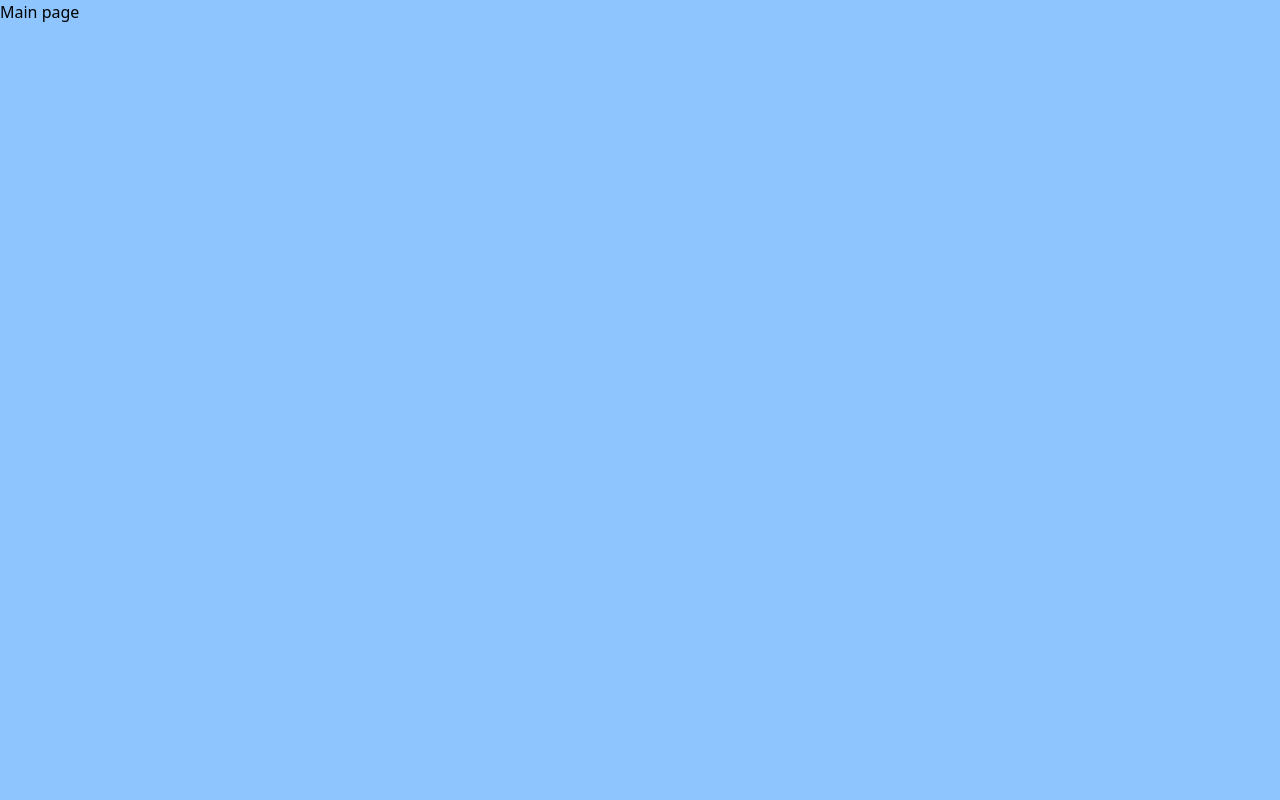
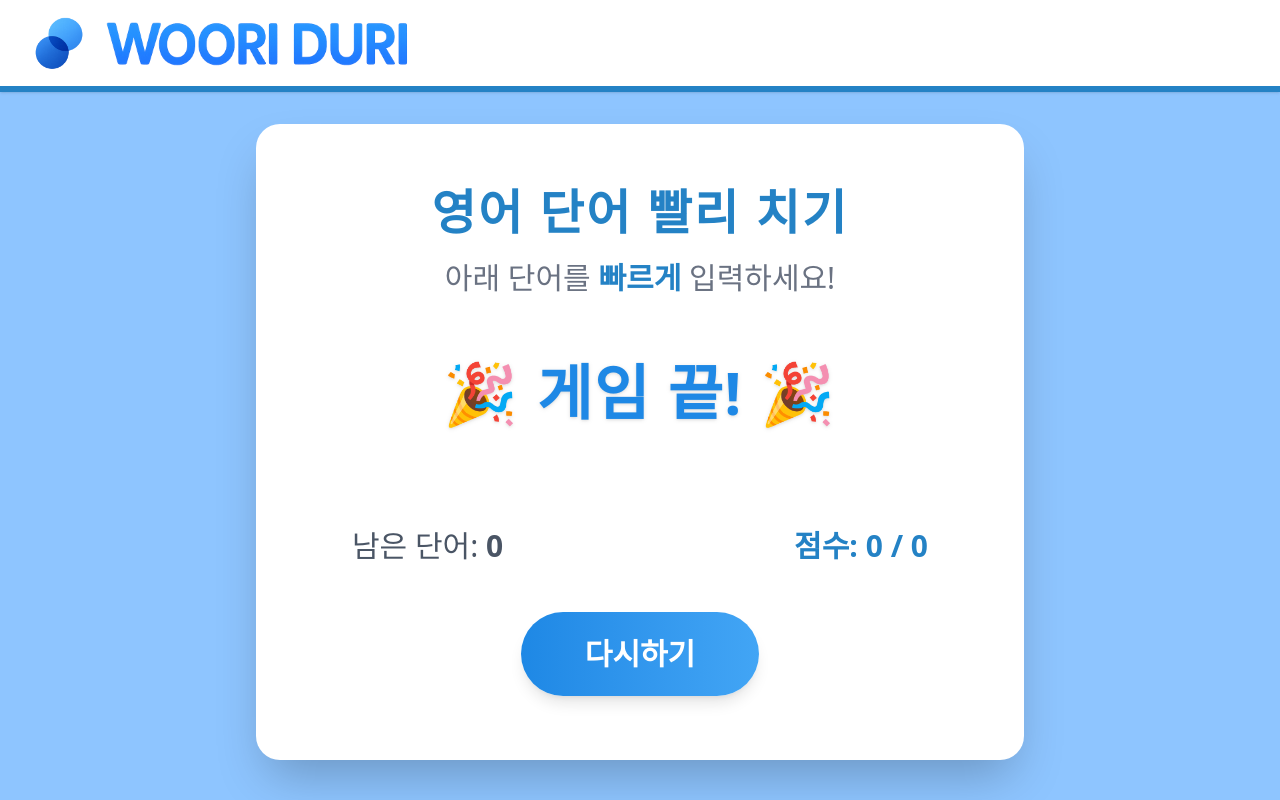
Before and after one commit to ehgkals/Woori-Duri, a Next.js app: page /game in a window 1280 px wide. Built offline with nearby package versions, Linux system fonts and the light colour scheme; no server answers.

Commit message:
영어 단어 빨리 치기 게임 구현 및 Socket IO Context로 리팩토링

```diff
--- a/app/game/page.js
+++ b/app/game/page.js
@@ -1,3 +1,31 @@
+import Game from "@/components/game/Game";
+
 export default function GamePage() {
-  return <p>Main page</p>;
+  return (
+    <>
+      <header
+        className="w-full py-4 px-8 flex items-center justify-between shadow"
+        style={{
+          background: "#fff",
+          borderBottom: "6px solid #2482c5",
+          fontFamily:
+            "'Pretendard', 'Malgun Gothic', 'Apple SD Gothic Neo', sans-serif",
+        }}
+      >
+        <div className="flex items-end gap-4">
+          <img
+            src="/wooriduri-icon.png"
+            alt="WOORI DURI 아이콘"
+            className="h-[54px] w-[54px] object-contain block"
+          />
+          <img
+            src="/wooriduri-logo.png"
+            alt="WOORI DURI 로고"
+            className="h-13 object-contain block"
+          />
+        </div>
+      </header>
+      <Game />
+    </>
+  );
 }
--- a/app/globals.css
+++ b/app/globals.css
@@ -1 +1,22 @@
 @import "tailwindcss";
+
+@keyframes shake {
+  0% {
+    transform: translateX(0);
+  }
+  25% {
+    transform: translateX(-6px);
+  }
+  50% {
+    transform: translateX(6px);
+  }
+  75% {
+    transform: translateX(-3px);
+  }
+  100% {
+    transform: translateX(0);
+  }
+}
+.animate-shake {
+  animation: shake 0.2s;
+}
--- a/app/layout.js
+++ b/app/layout.js
@@ -1,9 +1,19 @@
+import { SocketProvider } from "@/context/SocketContext";
 import "./globals.css";
+
+export const metadata = {
+  title: "WOORI DURI",
+  icons: {
+    icon: "/wooriduri-icon.png",
+  },
+};
 
 export default function RootLayout({ children }) {
   return (
     <html lang="en" className="h-full">
-      <body className="min-h-screen bg-blue-300">{children}</body>
+      <body className="min-h-screen bg-blue-300">
+        <SocketProvider>{children}</SocketProvider>
+      </body>
     </html>
   );
 }
--- a/app/page.js
+++ b/app/page.js
@@ -2,19 +2,12 @@
 
 import Header from "@/components/Header";
 import SeatingChart from "@/components/seating-chart/SeatingChart";
-import { useRef } from "react";
 
 export default function Home() {
-  const readyTriggerRef = useRef(null);
-
-  const handleReadyClick = () => {
-    if (readyTriggerRef.current) readyTriggerRef.current();
-  };
-
   return (
     <div>
-      <Header onReadyClick={handleReadyClick} />
-      <SeatingChart readyTriggerRef={readyTriggerRef} />
+      <Header />
+      <SeatingChart />
     </div>
   );
 }
--- a/components/Header.jsx
+++ b/components/Header.jsx
@@ -1,6 +1,15 @@
+"use client";
+
+import { useSocket } from "@/context/SocketContext";
 import React from "react";
 
-const Header = ({ onReadyClick }) => {
+const Header = () => {
+  const socket = useSocket();
+
+  const handleReadyClick = () => {
+    if (socket) socket.emit("requestReady");
+  };
+
   return (
     <header
       className="w-full py-4 px-8 flex items-center justify-between shadow"
@@ -20,7 +29,7 @@ const Header = ({ onReadyClick }) => {
         <img
           src="/wooriduri-logo.png"
           alt="WOORI DURI 로고"
-          className="h-13 object-contain block"
+          className="h-14 object-contain block"
         />
       </div>
 
@@ -35,7 +44,7 @@ const Header = ({ onReadyClick }) => {
           letterSpacing: "1px",
         }}
         type="button"
-        onClick={onReadyClick}
+        onClick={handleReadyClick}
       >
         우리 함께
       </button>
--- a/components/game/Game.jsx
+++ b/components/game/Game.jsx
@@ -0,0 +1,104 @@
+"use client";
+
+const { useState, useEffect, useRef } = require("react");
+
+const WORD_COUNT = 20;
+const WORD_API_URL = `https://random-word-api.herokuapp.com/word?number=${WORD_COUNT}`;
+
+const Game = () => {
+  const [words, setWords] = useState([]);
+  const [currentWord, setCurrentWord] = useState(0);
+  const [score, setScore] = useState(0);
+  const [inputValue, setInputValue] = useState("");
+  const [inputError, setInputError] = useState(false);
+
+  useEffect(() => {
+    fetch(WORD_API_URL)
+      .then((res) => res.json())
+      .then((data) => setWords(data));
+  }, []);
+
+  useEffect(() => {
+    setInputValue("");
+    setInputError(false);
+  }, [currentWord, words]);
+
+  const handleEnter = (e) => {
+    if (e.key === "Enter" || e.key === " ") {
+      if (!inputValue.trim()) return;
+
+      if (inputValue.trim() === words[currentWord]) {
+        setScore((score) => score + 1);
+        setCurrentWord((current) => current + 1);
+        setInputError(false);
+        setInputValue("");
+      } else {
+        setInputError(true);
+        setTimeout(() => setInputError(false), 500);
+      }
+    }
+  };
+
+  return (
+    <div className="flex flex-col items-center justify-center min-h-[700px] w-full">
+      <div className="w-full max-w-3xl bg-white shadow-2xl rounded-3xl px-24 py-16 flex flex-col items-center">
+        <div className="text-[#2482c5] text-5xl font-extrabold mb-6 tracking-wider">
+          영어 단어 빨리 치기
+        </div>
+        <div className="mb-10 text-3xl text-gray-500">
+          아래 단어를 <span className="font-bold text-[#2482c5]">빠르게</span>{" "}
+          입력하세요!
+        </div>
+        <div className="w-full flex items-center justify-center mb-12 h-28">
+          <span className="text-6xl font-black text-[#1e88e5] tracking-wide drop-shadow">
+            {currentWord < words.length ? words[currentWord] : "🎉 게임 끝! 🎉"}
+          </span>
+        </div>
+        {currentWord < words.length && (
+          <input
+            value={inputValue}
+            onChange={(e) => {
+              const onlyLower = e.target.value.replace(/[^a-z]/g, "");
+              setInputValue(onlyLower);
+            }}
+            onKeyDown={handleEnter}
+            className={
+              "w-full border-2 px-12 py-7 rounded-full mb-7 text-4xl text-center transition-all duration-200 outline-none " +
+              (inputError
+                ? "border-red-500 bg-red-100 animate-shake"
+                : "border-[#90caf9] focus:border-[#2482c5]")
+            }
+            placeholder="정답을 입력하세요!"
+            autoFocus
+          />
+        )}
+        <div className="w-full flex items-center justify-between text-3xl mt-8">
+          <span className="text-gray-600">
+            남은 단어:{" "}
+            <span className="font-bold">{words.length - currentWord}</span>
+          </span>
+          <span className="text-[#2482c5] font-bold">
+            점수: {score} / {words.length}
+          </span>
+        </div>
+        {currentWord >= words.length && (
+          <button
+            onClick={() => {
+              setScore(0);
+              setCurrentWord(0);
+              setInputValue("");
+              fetch(WORD_API_URL)
+                .then((res) => res.json())
+                .then((data) => setWords(data));
+            }}
+            className="mt-12 bg-gradient-to-r from-[#1e88e5] to-[#42a5f5] text-white font-bold px-16 py-6 rounded-full shadow-lg hover:scale-105 transition-all text-3xl"
+          >
+            다시하기
+          </button>
+        )}
+      </div>
+    </div>
+  );
+};
+
+export default Game;
--- a/components/seating-chart/SeatingChart.jsx
+++ b/components/seating-chart/SeatingChart.jsx
@@ -1,25 +1,24 @@
 "use client";
 
 import React, { useEffect, useState, useRef } from "react";
-import { io } from "socket.io-client";
 import { useRouter } from "next/navigation";
+import { useSocket } from "@/context/SocketContext";
 import Seat from "./Seat";
 import UserModal from "../modal/UserModal";
 import ReadyModal from "../modal/ReadyModal";
 
 const SeatingChart = ({ readyTriggerRef }) => {
+  const socket = useSocket();
   const [userData, setUserData] = useState([]);
   const [userIP, setUserIP] = useState("");
   const [userName, setUserName] = useState("");
   const [showUserModal, setShowUserModal] = useState(false);
   const [showReadyModal, setShowReadyModal] = useState(false);
   const [nextScreen, setNextScreen] = useState(false);
-  const socketRef = React.useRef(null); // socket 값을 유지하기 위해
   const router = useRouter();
 
   useEffect(() => {
-    const socket = io("http://192.168.219.104:4000");
-    socketRef.current = socket;
+    if (!socket) return;
 
     // 서버로부터 받은 좌석 상태로 업데이트
     socket.on("userStatus", (data) => {
@@ -44,8 +43,12 @@ const SeatingChart = ({ readyTriggerRef }) => {
       setNextScreen(true);
     });
 
-    return () => socket.disconnect();
-  }, []);
+    return () => {
+      socket.off("userStatus");
+      socket.off("showReadyModal");
+      socket.off("moveToNextScreen");
+    };
+  }, [socket]);
 
   useEffect(() => {
     if (nextScreen) {
@@ -63,22 +66,16 @@ const SeatingChart = ({ readyTriggerRef }) => {
   }, [readyTriggerRef]);
 
   const handleUserNameSubmit = (name) => {
-    if (!name || !socketRef.current) return;
+    if (!name || !socket) return;
 
-    socketRef.current.emit("setUserName", name);
+    socket.emit("setUserName", name);
     setUserName(name);
     setShowUserModal(false);
   };
 
-  const handleReadyButton = () => {
-    if (socketRef.current) socketRef.current.emit("requestReady");
-  };
-
   const handleReady = () => {
-    setShowReadyModal(false);
-    console.log("handleReady 실행", userIP, userName);
-    if (socketRef.current && userIP) {
-      socketRef.current.emit("readyResponse", { ip: userIP });
+    if (socket && userIP) {
+      socket.emit("readyResponse", { ip: userIP });
     }
   };
 
--- /dev/null
+++ b/context/SocketContext.js
@@ -0,0 +1,32 @@
+"use client";
+import React, {
+  createContext,
+  useContext,
+  useRef,
+  useEffect,
+  useState,
+} from "react";
+import { io } from "socket.io-client";
+
+const SOCKET_URL = "http://192.168.219.109:4000";
+
+const SocketContext = createContext(null);
+
+export const useSocket = () => useContext(SocketContext);
+
+export function SocketProvider({ children }) {
+  const [socket, setSocket] = useState(null);
+
+  useEffect(() => {
+    const ioSocket = io(SOCKET_URL);
+    setSocket(ioSocket);
+
+    return () => {
+      ioSocket.disconnect();
+    };
+  }, []);
+
+  return (
+    <SocketContext.Provider value={socket}>{children}</SocketContext.Provider>
+  );
+}
--- a/middleware.js
+++ /dev/null
@@ -1,19 +0,0 @@
-import { NextResponse } from "next/server";
-
-export function middleware(request) {
-  const accept = request.headers.get("accept");
-  const clientIP = request.headers.get("x-forwarded-for");
-
-  // 브라우저가 HTML 페이지를 요청할 때만 로그 출력
-  if (accept && accept.includes("text/html")) {
-    console.log("Client IP:", clientIP);
-  }
-
-  return NextResponse.next();
-}
-
-export const config = {
-  matcher: "/:path*",
-};
-
-// 192.168.219.104
```
